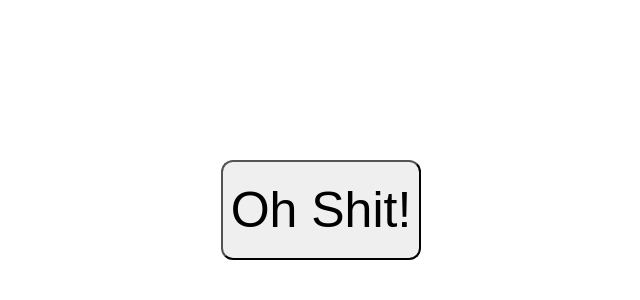
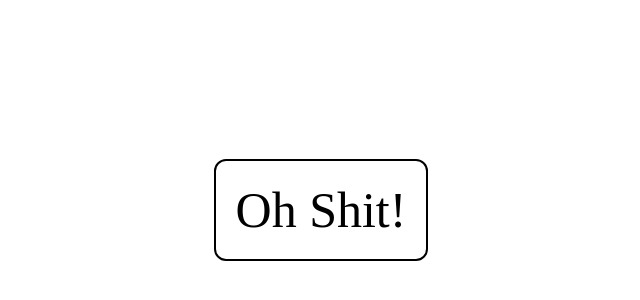
Before and after one commit to AndyChiang0312/lifeisfun, a plain HTML site: page index.html in a window 1280 px wide. Shown: the part 190-490 px from the top of the page, without its empty margins (319-959 px from the left). Drawn offline with Linux system fonts and the light colour scheme.

Commit message:
Update index.html

```diff
--- a/index.html
+++ b/index.html
@@ -22,14 +22,18 @@
         }
 
         #ohshitFX {
-            height: 100px;
-            width: 200px;
+            padding: 20px;
             font-size: 50px;
             border-radius: 12px;
+            border: solid 2px;
         }
 
-        button:hover {
+        #ohshitFX:hover {
             cursor: pointer;
+        }
+
+        #ohshitFX:active {
+            background-color: gray;
         }
 
         #poop{
@@ -47,7 +51,7 @@
         }
 
     </style>
-    <button onclick="playAudio()" id="ohshitFX">Oh Shit!</button>
+    <div onclick="playAudio()" id="ohshitFX">Oh Shit!</div>
     <div id="poop"></div>
 
     <script>
```
